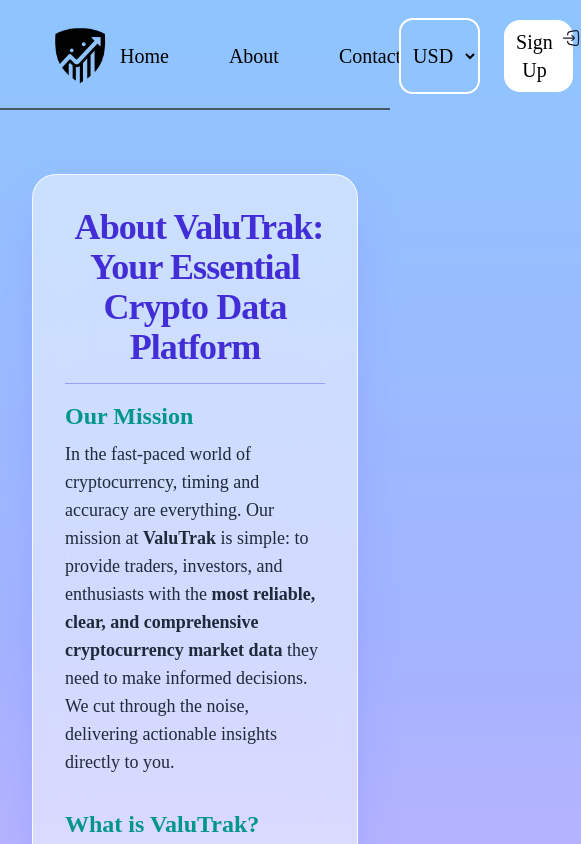
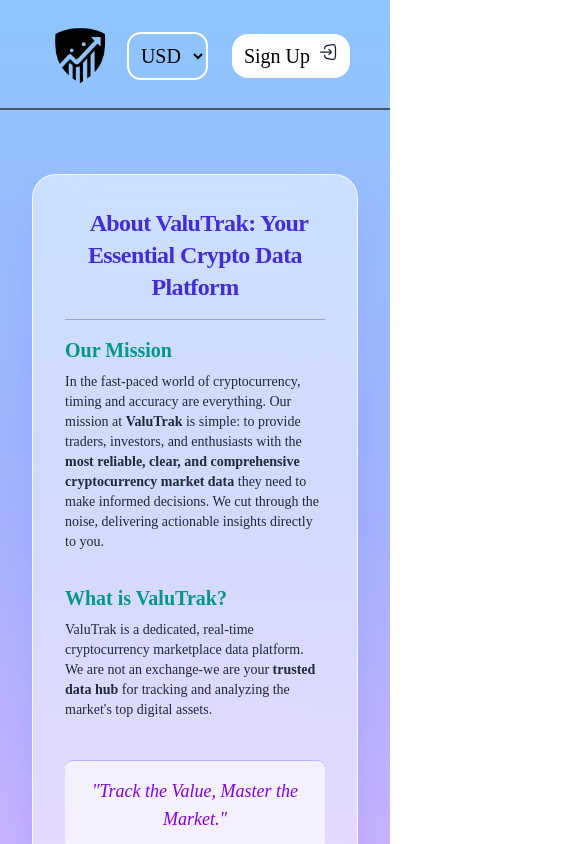
Before and after one commit to sujalsoni19/valutrak, a React (Vite) app: page /about in a window 390 px wide. Shown: the top 844 px of the page, 581 px wide, since content can reach past the window. Built offline with nearby package versions, Linux system fonts and the light colour scheme; no server answers; a web font is replaced by a local one.

Commit message:
bugs fixed

```diff
--- a/src/components/About.jsx
+++ b/src/components/About.jsx
@@ -11,15 +11,15 @@
         "
       >
         <header className="text-center pb-4 border-b border-indigo-500/50">
-          <h1 className="text-4xl font-extrabold text-indigo-700 tracking-tight">
+          <h1 className="text-2xl sm:text-4xl font-extrabold text-indigo-700 tracking-tight ">
             <span className="text-2xl mr-2"></span> About ValuTrak: Your
             Essential Crypto Data Platform
           </h1>
         </header>
 
         <section className="space-y-2">
-          <h2 className="text-2xl font-semibold text-teal-600">Our Mission</h2>
-          <p className="text-lg">
+          <h2 className="text-xl sm:text-2xl font-semibold text-teal-600">Our Mission</h2>
+          <p className="text-sm sm:text-lg">
             In the fast-paced world of cryptocurrency, timing and accuracy are
             everything. Our mission at <strong>ValuTrak</strong> is simple: to
             provide traders, investors, and enthusiasts with the{" "}
@@ -32,19 +32,19 @@
         </section>
 
         <section className="space-y-2 pt-4">
-          <h2 className="text-2xl font-semibold text-teal-600">
+          <h2 className="text-xl sm:text-2xl font-semibold text-teal-600">
             What is ValuTrak?
           </h2>
-          <p>
+          <p className="text-sm sm:text-lg">
             ValuTrak is a dedicated, real-time cryptocurrency marketplace data
-            platform. We are not an exchange—we are your{" "}
+            platform. We are not an exchange-we are your{" "}
             <strong>trusted data hub</strong> for tracking and analyzing the
             market's top digital assets.
           </p>
         </section>
 
         <section className="pt-4">
-          <blockquote className="mt-2 p-4 italic text-center text-xl text-purple-700 border-t border-b border-indigo-400/50 bg-white/60 rounded-lg">
+          <blockquote className="mt-2 p-4 italic text-center text-lg sm:text-2xl text-purple-700 border-t border-b border-indigo-400/50 bg-white/60 rounded-lg">
             "Track the Value, Master the Market."
           </blockquote>
         </section>
--- a/src/components/Header.jsx
+++ b/src/components/Header.jsx
@@ -33,7 +33,7 @@
         </div>
 
 
-        <div>
+        <div className="hidden md:block">
           <ul className="flex justify-between gap-15 ">
             <Link to="/">
               <li>Home</li>
```
